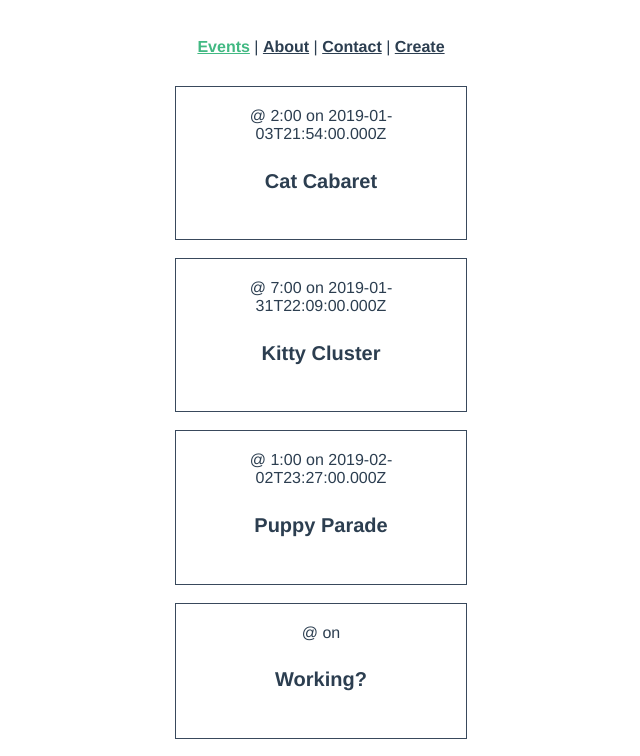
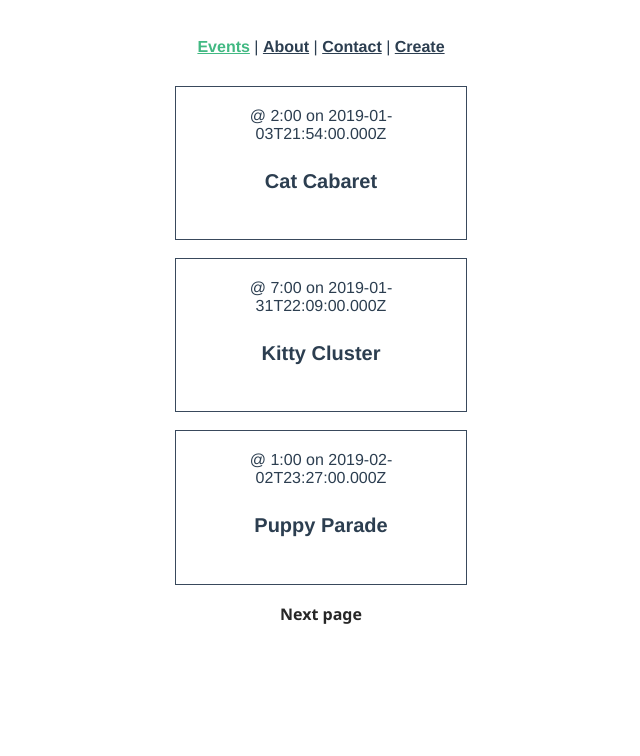
Before and after one commit to szcstamas/vue_fundamentals, a Vue app: page / in a window 1280 px wide. Shown: the top 756 px of the page, without its empty margins (319-959 px from the left). Built offline with nearby package versions, Linux system fonts and the light colour scheme; data requests are answered from the project's data file.

Commit message:
Adding pagination by modifying getEvents call in EventService and creating fetchEvent action with SET_EVENT mutation to fetch different subpage-data

```diff
--- a/db.json
+++ b/db.json
@@ -98,6 +98,168 @@
       "date": "2023-04-23T13:35:00.000Z",
       "time": "14:00",
       "attendees": []
+    },
+    {
+      "id": 1699132,
+      "user": {
+        "id": "abc123",
+        "name": "Adam Jahr"
+      },
+      "category": "education",
+      "organizer": {
+        "id": "abc123",
+        "name": "Adam Jahr"
+      },
+      "title": "",
+      "description": "",
+      "location": "",
+      "date": "2023-04-20T11:44:00.000Z",
+      "time": "18:00",
+      "attendees": []
+    },
+    {
+      "id": 4715541,
+      "user": {
+        "id": "abc123",
+        "name": "Adam Jahr"
+      },
+      "category": "community",
+      "organizer": {
+        "id": "abc123",
+        "name": "Adam Jahr"
+      },
+      "title": "Planting Trees",
+      "description": "We're going to plant trees",
+      "location": "In the forest",
+      "date": "2023-04-23T13:35:00.000Z",
+      "time": "14:00",
+      "attendees": []
+    },
+    {
+      "id": 1699132,
+      "user": {
+        "id": "abc123",
+        "name": "Adam Jahr"
+      },
+      "category": "education",
+      "organizer": {
+        "id": "abc123",
+        "name": "Adam Jahr"
+      },
+      "title": "",
+      "description": "",
+      "location": "",
+      "date": "2023-04-20T11:44:00.000Z",
+      "time": "18:00",
+      "attendees": []
+    },
+    {
+      "id": 4715541,
+      "user": {
+        "id": "abc123",
+        "name": "Adam Jahr"
+      },
+      "category": "community",
+      "organizer": {
+        "id": "abc123",
+        "name": "Adam Jahr"
+      },
+      "title": "Planting Trees",
+      "description": "We're going to plant trees",
+      "location": "In the forest",
+      "date": "2023-04-23T13:35:00.000Z",
+      "time": "14:00",
+      "attendees": []
+    },
+    {
+      "id": 1699132,
+      "user": {
+        "id": "abc123",
+        "name": "Adam Jahr"
+      },
+      "category": "education",
+      "organizer": {
+        "id": "abc123",
+        "name": "Adam Jahr"
+      },
+      "title": "",
+      "description": "",
+      "location": "",
+      "date": "2023-04-20T11:44:00.000Z",
+      "time": "18:00",
+      "attendees": []
+    },
+    {
+      "id": 4715541,
+      "user": {
+        "id": "abc123",
+        "name": "Adam Jahr"
+      },
+      "category": "community",
+      "organizer": {
+        "id": "abc123",
+        "name": "Adam Jahr"
+      },
+      "title": "Planting Trees",
+      "description": "We're going to plant trees",
+      "location": "In the forest",
+      "date": "2023-04-23T13:35:00.000Z",
+      "time": "14:00",
+      "attendees": []
+    },
+    {
+      "id": 1699132,
+      "user": {
+        "id": "abc123",
+        "name": "Adam Jahr"
+      },
+      "category": "education",
+      "organizer": {
+        "id": "abc123",
+        "name": "Adam Jahr"
+      },
+      "title": "",
+      "description": "",
+      "location": "",
+      "date": "2023-04-20T11:44:00.000Z",
+      "time": "18:00",
+      "attendees": []
+    },
+    {
+      "id": 4715541,
+      "user": {
+        "id": "abc123",
+        "name": "Adam Jahr"
+      },
+      "category": "community",
+      "organizer": {
+        "id": "abc123",
+        "name": "Adam Jahr"
+      },
+      "title": "Planting Trees",
+      "description": "We're going to plant trees",
+      "location": "In the forest",
+      "date": "2023-04-23T13:35:00.000Z",
+      "time": "14:00",
+      "attendees": []
+    },
+    {
+      "id": 1699132,
+      "user": {
+        "id": "abc123",
+        "name": "Adam Jahr"
+      },
+      "category": "education",
+      "organizer": {
+        "id": "abc123",
+        "name": "Adam Jahr"
+      },
+      "title": "",
+      "description": "",
+      "location": "",
+      "date": "2023-04-20T11:44:00.000Z",
+      "time": "18:00",
+      "attendees": []
     }
   ]
 }
--- a/src/App.vue
+++ b/src/App.vue
@@ -1,6 +1,6 @@
 <template>
   <NavBar />
-  <router-view />
+  <router-view :key="$route.fullPath" />
 </template>
 
 <script>
--- a/src/services/EventService.js
+++ b/src/services/EventService.js
@@ -10,8 +10,8 @@ const apiClient = axios.create({
 });
 
 export default {
-  getEvents() {
-    return apiClient.get("/events");
+  getEvents(perPage, page) {
+    return apiClient.get("/events?_limit=" + perPage + "&_page=" + page);
   },
   getEvent(id) {
     return apiClient.get("/events/" + id);
--- a/src/store/index.js
+++ b/src/store/index.js
@@ -21,6 +21,7 @@ export default createStore({
       { id: 4, text: "...", done: false },
     ],
     events: [],
+    event: {},
   },
   getters: {
     catLength: (state) => {
@@ -52,6 +53,9 @@ export default createStore({
     INCREASE_NUMBER(state, value) {
       state.count += value;
     },
+    SET_EVENT(state, event) {
+      state.event = event;
+    },
   },
   actions: {
     createEvent({ commit }, event) {
@@ -59,12 +63,26 @@ export default createStore({
         commit("ADD_EVENT", event);
       });
     },
-    fetchEvents({ commit }) {
-      EventService.getEvents()
+    fetchEvents({ commit }, { perPage, page }) {
+      EventService.getEvents(perPage, page)
         .then((response) => {
+          console.log(response.headers["x-total-count"]);
           commit("SET_EVENTS", response.data);
         })
         .catch((error) => console.log(error));
+    },
+    fetchEvent({ commit, getters }, id) {
+      let event = getters.getEventById(id);
+
+      if (event) {
+        commit("SET_EVENT", event);
+      } else {
+        EventService.getEvent(id)
+          .then((response) => {
+            commit("SET_EVENT", response.data);
+          })
+          .catch((error) => console.log(error));
+      }
     },
     updateCount({ commit }, value) {
       commit("INCREASE_NUMBER", value);
--- a/src/views/EventDetails.vue
+++ b/src/views/EventDetails.vue
@@ -11,22 +11,13 @@
 </template>
 
 <script>
-import EventService from "@/services/EventService";
+import { mapState } from "vuex";
 
 export default {
   props: ["id"],
-  data() {
-    return {
-      event: null,
-    };
+  created() {
+    this.$store.dispatch("fetchEvent", this.id);
   },
-  created() {
-    //fetch event and send local data
-    EventService.getEvent(this.id)
-      .then((response) => {
-        this.event = response.data;
-      })
-      .catch((error) => console.log(error));
-  },
+  computed: mapState(["event"]),
 };
 </script>
--- a/src/views/EventList.vue
+++ b/src/views/EventList.vue
@@ -1,6 +1,21 @@
 <template>
   <div class="events">
     <EventCard v-for="event in events" :key="event.id" :event="event" />
+    <div class="flex">
+      <template v-if="page != 1">
+        <router-link
+          :to="{ name: 'EventList', query: { page: page - 1 } }"
+          rel="prev"
+          >Prev page</router-link
+        >
+        |
+      </template>
+      <router-link
+        :to="{ name: 'EventList', query: { page: page + 1 } }"
+        rel="next"
+        >Next page</router-link
+      >
+    </div>
   </div>
 </template>
 
@@ -15,16 +30,36 @@ export default {
     EventCard,
   },
   created() {
-    this.$store.dispatch("fetchEvents");
+    this.$store.dispatch("fetchEvents", {
+      perPage: 3,
+      page: this.page,
+    });
   },
-  computed: mapState(["events"]),
+  computed: {
+    page() {
+      return parseInt(this.$route.query.page) || 1;
+    },
+    ...mapState(["events"]),
+  },
 };
 </script>
 
-<style scoped>
+<style lang="css" scoped>
 .events {
   display: flex;
   flex-direction: column;
   align-items: center;
 }
+.flex {
+  display: flex;
+  justify-content: center;
+  align-items: center;
+  gap: 1rem;
+}
+.flex a {
+  color: #272727;
+  font-family: "Segoe UI", Tahoma, Geneva, Verdana, sans-serif;
+  font-weight: bold;
+  text-decoration: none;
+}
 </style>
```
